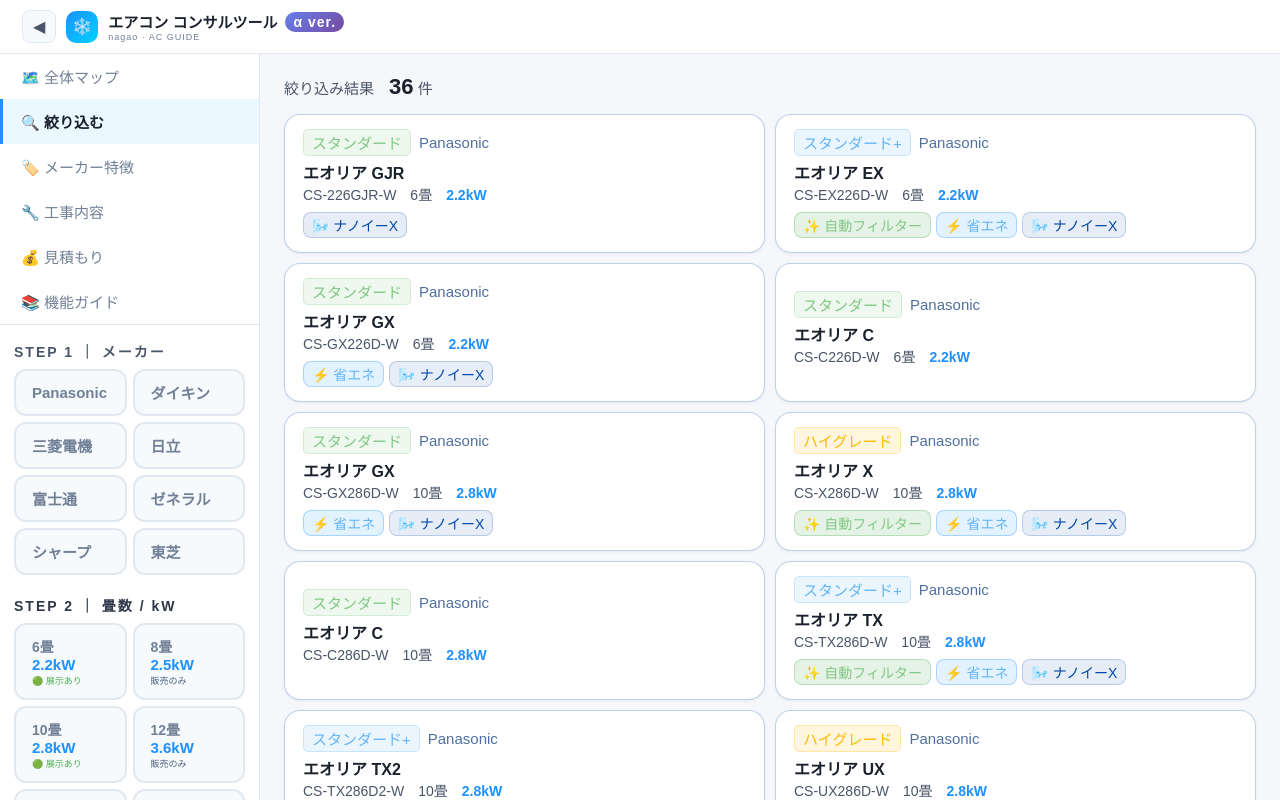
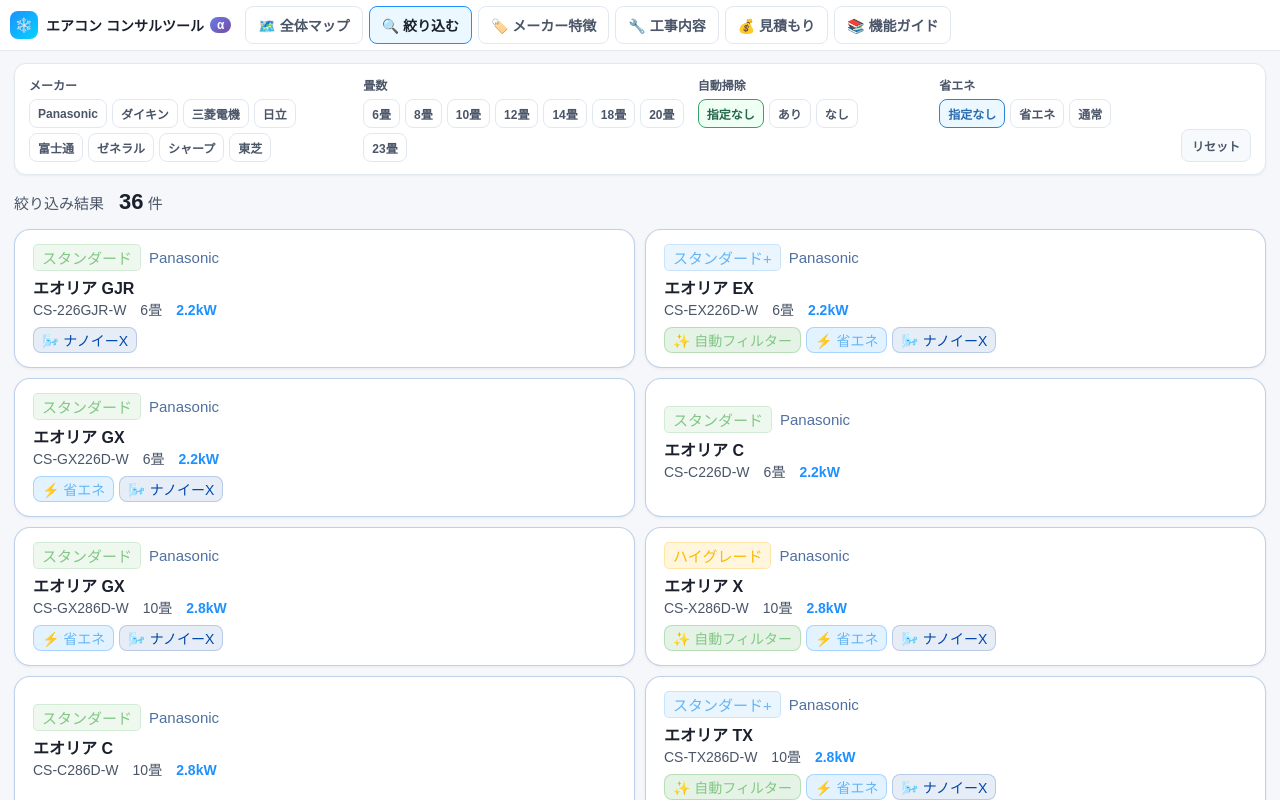
Before and after one commit to kou21sei4nagao-coder/Nojimatool, a React (Vite) app: page / in a window 1280 px wide. Both pictures are taken after a click on the button "🔍 絞り込む". Built offline with nearby package versions, Linux system fonts and the light colour scheme.

Commit message:
ヘッダーとサイドバーをタブバーへ統合

```diff
--- a/src/App.jsx
+++ b/src/App.jsx
@@ -941,136 +941,113 @@ export default function App() {
     return true;
   });
 
-  const [sidebarOpen, setSidebarOpen] = useState(true);
   const accentColor = maker ? MAKER_COLORS[maker] : "#1E90FF";
+  const NAV_ITEMS = [["map","🗺️ 全体マップ"],["filter","🔍 絞り込む"],["makers","🏷️ メーカー特徴"],["kouji","🔧 工事内容"],["estimate","💰 見積もり"],["guide","📚 機能ガイド"]];
 
   return (
     <div style={{ height:"100vh", background:"#F5F7FA", fontFamily:"'Noto Sans JP','Hiragino Sans',sans-serif", color:"#1A202C", display:"flex", flexDirection:"column", overflow:"hidden", width:"100vw" }}>
       <style>{globalStyle}</style>
 
-      {/* ヘッダー */}
+      {/* コンパクトタブバー */}
       <div style={{
-        background:"#FFFFFF",
-        borderBottom:"1px solid #E2E8F0",
-        padding:"10px 22px", display:"flex", alignItems:"center", justifyContent:"space-between",
-        flexShrink:0, boxShadow:"0 1px 4px rgba(0,0,0,0.06)",
+        background:"#FFFFFF", borderBottom:"1px solid #E2E8F0",
+        padding:"6px 10px", display:"flex", alignItems:"center", gap:10,
+        flexShrink:0, boxShadow:"0 1px 4px rgba(0,0,0,0.05)", overflowX:"auto",
       }}>
-        <div style={{ display:"flex", alignItems:"center", gap:10 }}>
-          <button onClick={() => setSidebarOpen(v => !v)} style={{
-            background:"#F7FAFC", border:"1px solid #E2E8F0",
-            borderRadius:8, padding:"6px 10px", cursor:"pointer", color:"#4A5568", fontSize:16,
-          }}>{sidebarOpen ? "◀" : "▶"}</button>
-          <div style={{ width:32, height:32, borderRadius:10, background:"linear-gradient(135deg,#1E90FF,#00D4FF)", display:"flex", alignItems:"center", justifyContent:"center", fontSize:16 }}>❄️</div>
-          <div>
-            <div style={{ display:"flex", alignItems:"center", gap:8 }}>
-              <div style={{ fontSize:15, fontWeight:700, color:"#1A202C" }}>エアコン コンサルツール</div>
-              <span style={{ fontSize:14, fontWeight:700, padding:"2px 8px", borderRadius:20, background:"linear-gradient(135deg, #667eea, #764ba2)", color:"#fff", letterSpacing:1 }}>α ver.</span>
-            </div>
-            <div style={{ fontSize:9, color:"#718096", letterSpacing:1 }}>nagao · AC GUIDE</div>
+        <div style={{ display:"flex", alignItems:"center", gap:8, flexShrink:0, paddingRight:4 }}>
+          <div style={{ width:28, height:28, borderRadius:8, background:"linear-gradient(135deg,#1E90FF,#00D4FF)", display:"flex", alignItems:"center", justifyContent:"center", fontSize:14 }}>❄️</div>
+          <div style={{ display:"flex", alignItems:"center", gap:6 }}>
+            <div style={{ fontSize:14, fontWeight:800, color:"#1A202C", whiteSpace:"nowrap" }}>エアコン コンサルツール</div>
+            <span style={{ fontSize:12, fontWeight:800, padding:"1px 7px", borderRadius:16, background:"linear-gradient(135deg, #667eea, #764ba2)", color:"#fff", letterSpacing:0 }}>α</span>
           </div>
         </div>
+        <div style={{ display:"flex", alignItems:"center", gap:6, minWidth:0 }}>
+          {NAV_ITEMS.map(([key,label]) => (
+            <button key={key} onClick={() => setTab(key)} style={{
+              padding:"8px 12px", background: tab===key ? "#EBF8FF" : "#FFFFFF",
+              border:`1px solid ${tab===key ? accentColor : "#E2E8F0"}`,
+              borderRadius:8, color: tab===key ? "#1A202C" : "#4A5568",
+              fontSize:14, fontWeight: tab===key ? 800 : 600,
+              cursor:"pointer", whiteSpace:"nowrap", flexShrink:0,
+            }}>{label}</button>
+          ))}
+        </div>
       </div>
 
-      {/* メインレイアウト：左サイドバー ＋ 右コンテンツ */}
+      {/* メインレイアウト */}
       <div style={{ display:"flex", flex:1, overflow:"hidden" }}>
-
-        {/* 左サイドバー：タブ＋絞り込み */}
-        {sidebarOpen && (
-        <div style={{
-          width:260, flexShrink:0, background:"#FFFFFF",
-          borderRight:"1px solid #E2E8F0",
-          display:"flex", flexDirection:"column", overflow:"hidden",
-        }}>
-          {/* タブ */}
-          <div style={{ display:"flex", flexDirection:"column", borderBottom:"1px solid #E2E8F0" }}>
-            {[["map","🗺️ 全体マップ"],["filter","🔍 絞り込む"],["makers","🏷️ メーカー特徴"],["kouji","🔧 工事内容"],["estimate","💰 見積もり"],["guide","📚 機能ガイド"]].map(([key,label]) => (
-              <button key={key} onClick={() => setTab(key)} style={{
-                padding:"12px 18px", background: tab===key ? "#EBF8FF" : "none", textAlign:"left",
-                border:"none", borderLeft:`3px solid ${tab===key ? accentColor : "transparent"}`,
-                color: tab===key ? "#1A202C" : "#718096", fontSize:15, fontWeight: tab===key ? 700 : 400,
-                cursor:"pointer", transition:"all 0.2s",
-              }}>{label}</button>
-            ))}
-          </div>
-
-          {/* 絞り込みパネル（filterタブ時のみ） */}
-          {tab === "filter" && !selectedModel && (
-            <div style={{ flex:1, overflowY:"auto", padding:"16px 14px" }}>
-
-              {/* メーカー */}
-              <div style={{ marginBottom:20 }}>
-                <div style={{ fontSize:14, color:"#4A5568", fontWeight:700, letterSpacing:2, marginBottom:8 }}>STEP 1 ｜ メーカー</div>
-                <div style={{ display:"grid", gridTemplateColumns:"1fr 1fr", gap:6 }}>
-                  {MAKERS.map(m => (
-                    <Chip key={m} active={maker===m} color={MAKER_COLORS[m]} onClick={() => { setMaker(maker===m ? null : m); setTatami(null); setFilterOpt(null); setEcoOpt(null); }}>
-                      <div style={{ fontSize:15, fontWeight:700 }}>{m}</div>
-                    </Chip>
-                  ))}
-                </div>
-              </div>
-
-              {/* 畳数 */}
-              <div style={{ marginBottom:20 }}>
-                <div style={{ fontSize:14, color:"#2D3748", fontWeight:700, letterSpacing:2, marginBottom:8 }}>STEP 2 ｜ 畳数 / kW</div>
-                <div style={{ display:"grid", gridTemplateColumns:"1fr 1fr", gap:6 }}>
-                  {TATAMI_LIST.map(t => {
-                    const isDisplay = TATAMI_DISPLAY.includes(t);
-                    return (
-                      <Chip key={t} active={tatami===t} color={accentColor} onClick={() => setTatami(tatami===t ? null : t)}>
-                        <div style={{ fontSize:14, fontWeight:700 }}>{TATAMI_LABELS[t]}</div>
-                        <div style={{ fontSize:15, color:"#1E90FF", fontWeight:600 }}>{TATAMI_KW[t]}kW</div>
-                        <div style={{ fontSize:9, marginTop:1, color: isDisplay ? "#4CAF50" : "#4A6080" }}>{isDisplay ? "🟢 展示あり" : "販売のみ"}</div>
-                      </Chip>
-                    );
-                  })}
-                </div>
-              </div>
-
-              {/* フィルター */}
-              <div style={{ marginBottom:20 }}>
-                <div style={{ fontSize:14, color:"#2D3748", fontWeight:700, letterSpacing:2, marginBottom:8 }}>STEP 3 ｜ 自動フィルター掃除</div>
-                <div style={{ display:"flex", flexDirection:"column", gap:6 }}>
-                  {[[null,"指定なし","—"],[true,"あり ✨","手入れ不要"],[false,"なし","シンプル"]].map(([val,label,sub]) => (
-                    <Chip key={String(val)} active={filterOpt===val} color={accentColor} onClick={() => setFilterOpt(val)}>
-                      <div style={{ fontSize:14, fontWeight:700 }}>{label}</div>
-                      <div style={{ fontSize:14, color:"#2D3748" }}>{sub}</div>
-                    </Chip>
-                  ))}
-                </div>
-              </div>
-
-              {/* 省エネ */}
-              <div style={{ marginBottom:20 }}>
-                <div style={{ fontSize:14, color:"#2D3748", fontWeight:700, letterSpacing:2, marginBottom:8 }}>STEP 4 ｜ 超省エネモデル</div>
-                <div style={{ display:"flex", flexDirection:"column", gap:6 }}>
-                  {[[null,"指定なし","—"],[true,"省エネ ⚡","電気代重視"],[false,"スタンダード","コスパ重視"]].map(([val,label,sub]) => (
-                    <Chip key={String(val)} active={ecoOpt===val} color={accentColor} onClick={() => setEcoOpt(val)}>
-                      <div style={{ fontSize:14, fontWeight:700 }}>{label}</div>
-                      <div style={{ fontSize:14, color:"#2D3748" }}>{sub}</div>
-                    </Chip>
-                  ))}
-                </div>
-              </div>
-
-              {(maker || tatami || filterOpt !== null || ecoOpt !== null) && (
-                <button onClick={resetFilter} style={{
-                  background:"rgba(255,255,255,0.05)", border:"1px solid rgba(255,255,255,0.1)",
-                  borderRadius:10, padding:"8px", color:"#5070A0", fontSize:15, cursor:"pointer", width:"100%",
-                }}>✕ リセット</button>
-              )}
-            </div>
-          )}
-        </div>
-        )} {/* sidebarOpen終わり */}
-
-        {/* 右コンテンツエリア */}
-        <div style={{ flex:1, minWidth:0, overflowY:"auto", padding:"20px 24px", background:"#F5F7FA" }}>
+        {/* コンテンツエリア */}
+        <div style={{ flex:1, minWidth:0, overflowY:"auto", padding:"12px 14px", background:"#F5F7FA" }}>
 
 
         {/* ══ 絞り込み結果 ══ */}
         {tab === "filter" && !selectedModel && !top3View && (
           <div>
-                        {/* 絞り込み結果 */}
+            <div style={{
+              background:"#FFFFFF", border:"1px solid #E2E8F0", borderRadius:12,
+              padding:"12px 14px", marginBottom:14, boxShadow:"0 1px 3px rgba(0,0,0,0.05)",
+            }}>
+              <div style={{ display:"grid", gridTemplateColumns:"1.4fr 1.4fr 1fr 1fr auto", gap:10, alignItems:"start" }}>
+                <div>
+                  <div style={{ fontSize:12, color:"#4A5568", fontWeight:800, marginBottom:6 }}>メーカー</div>
+                  <div style={{ display:"flex", gap:5, flexWrap:"wrap" }}>
+                    {MAKERS.map(m => (
+                      <button key={m} onClick={() => { setMaker(maker===m ? null : m); setTatami(null); setFilterOpt(null); setEcoOpt(null); }} style={{
+                        border:`1px solid ${maker===m ? MAKER_COLORS[m] : "#E2E8F0"}`,
+                        background:maker===m ? `${MAKER_COLORS[m]}16` : "#FFFFFF",
+                        color:maker===m ? MAKER_COLORS[m] : "#4A5568",
+                        borderRadius:8, padding:"5px 8px", fontSize:12, fontWeight:800, cursor:"pointer",
+                      }}>{m}</button>
+                    ))}
+                  </div>
+                </div>
+                <div>
+                  <div style={{ fontSize:12, color:"#4A5568", fontWeight:800, marginBottom:6 }}>畳数</div>
+                  <div style={{ display:"flex", gap:5, flexWrap:"wrap" }}>
+                    {TATAMI_LIST.map(t => (
+                      <button key={t} onClick={() => setTatami(tatami===t ? null : t)} style={{
+                        border:`1px solid ${tatami===t ? accentColor : "#E2E8F0"}`,
+                        background:tatami===t ? `${accentColor}14` : "#FFFFFF",
+                        color:tatami===t ? accentColor : "#4A5568",
+                        borderRadius:8, padding:"5px 8px", fontSize:12, fontWeight:800, cursor:"pointer",
+                      }}>{TATAMI_LABELS[t]}</button>
+                    ))}
+                  </div>
+                </div>
+                <div>
+                  <div style={{ fontSize:12, color:"#4A5568", fontWeight:800, marginBottom:6 }}>自動掃除</div>
+                  <div style={{ display:"flex", gap:5, flexWrap:"wrap" }}>
+                    {[[null,"指定なし"],[true,"あり"],[false,"なし"]].map(([val,label]) => (
+                      <button key={String(val)} onClick={() => setFilterOpt(val)} style={{
+                        border:`1px solid ${filterOpt===val ? "#38A169" : "#E2E8F0"}`,
+                        background:filterOpt===val ? "#F0FFF4" : "#FFFFFF",
+                        color:filterOpt===val ? "#276749" : "#4A5568",
+                        borderRadius:8, padding:"5px 8px", fontSize:12, fontWeight:800, cursor:"pointer",
+                      }}>{label}</button>
+                    ))}
+                  </div>
+                </div>
+                <div>
+                  <div style={{ fontSize:12, color:"#4A5568", fontWeight:800, marginBottom:6 }}>省エネ</div>
+                  <div style={{ display:"flex", gap:5, flexWrap:"wrap" }}>
+                    {[[null,"指定なし"],[true,"省エネ"],[false,"通常"]].map(([val,label]) => (
+                      <button key={String(val)} onClick={() => setEcoOpt(val)} style={{
+                        border:`1px solid ${ecoOpt===val ? "#3182CE" : "#E2E8F0"}`,
+                        background:ecoOpt===val ? "#EBF8FF" : "#FFFFFF",
+                        color:ecoOpt===val ? "#2B6CB0" : "#4A5568",
+                        borderRadius:8, padding:"5px 8px", fontSize:12, fontWeight:800, cursor:"pointer",
+                      }}>{label}</button>
+                    ))}
+                  </div>
+                </div>
+                <button onClick={resetFilter} style={{
+                  alignSelf:"end", border:"1px solid #E2E8F0", background:"#F7FAFC",
+                  color:"#4A5568", borderRadius:8, padding:"7px 10px", fontSize:12, fontWeight:800, cursor:"pointer",
+                }}>リセット</button>
+              </div>
+            </div>
+
+            {/* 絞り込み結果 */}
             <div style={{ fontSize:15, color:"#4A5568", marginBottom:14 }}>
               絞り込み結果　<span style={{ fontSize:22, fontWeight:700, color:"#1A202C" }}>{results.length}</span> 件
             </div>
```
